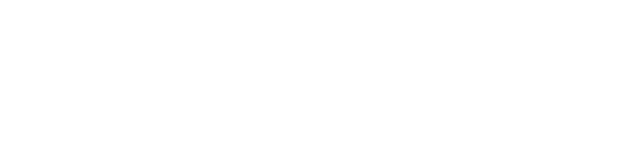
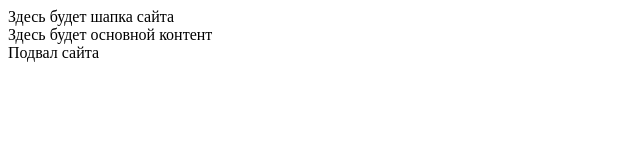
Before and after one commit to reymezis/layout-designer-project-lvl1, a plain HTML site: page index.html in a window 1280 px wide. Shown: the whole page, without its empty margins (0-640 px from the left). Drawn offline with Linux system fonts and the light colour scheme.

Commit message:
add tags header, main, footer

```diff
--- a/index.html
+++ b/index.html
@@ -5,10 +5,17 @@
     <meta name="viewport" content="width=device-width, initial-scale=1.0">
     <meta http-equiv="X-UA-Compatible" content="ie=edge">
     <title>ЖК «Лунное море» Nikolay</title>
-
     <link rel="stylesheet" href="styles/style.css">
 </head>
 <body>
-
+    <header>
+        Здесь будет шапка сайта
+    </header>
+    <main>
+        Здесь будет основной контент
+    </main>
+    <footer>
+        Подвал сайта
+    </footer>
 </body>
 </html>
```
Also changed, not shown: package-lock.json (added), 1 other file.
